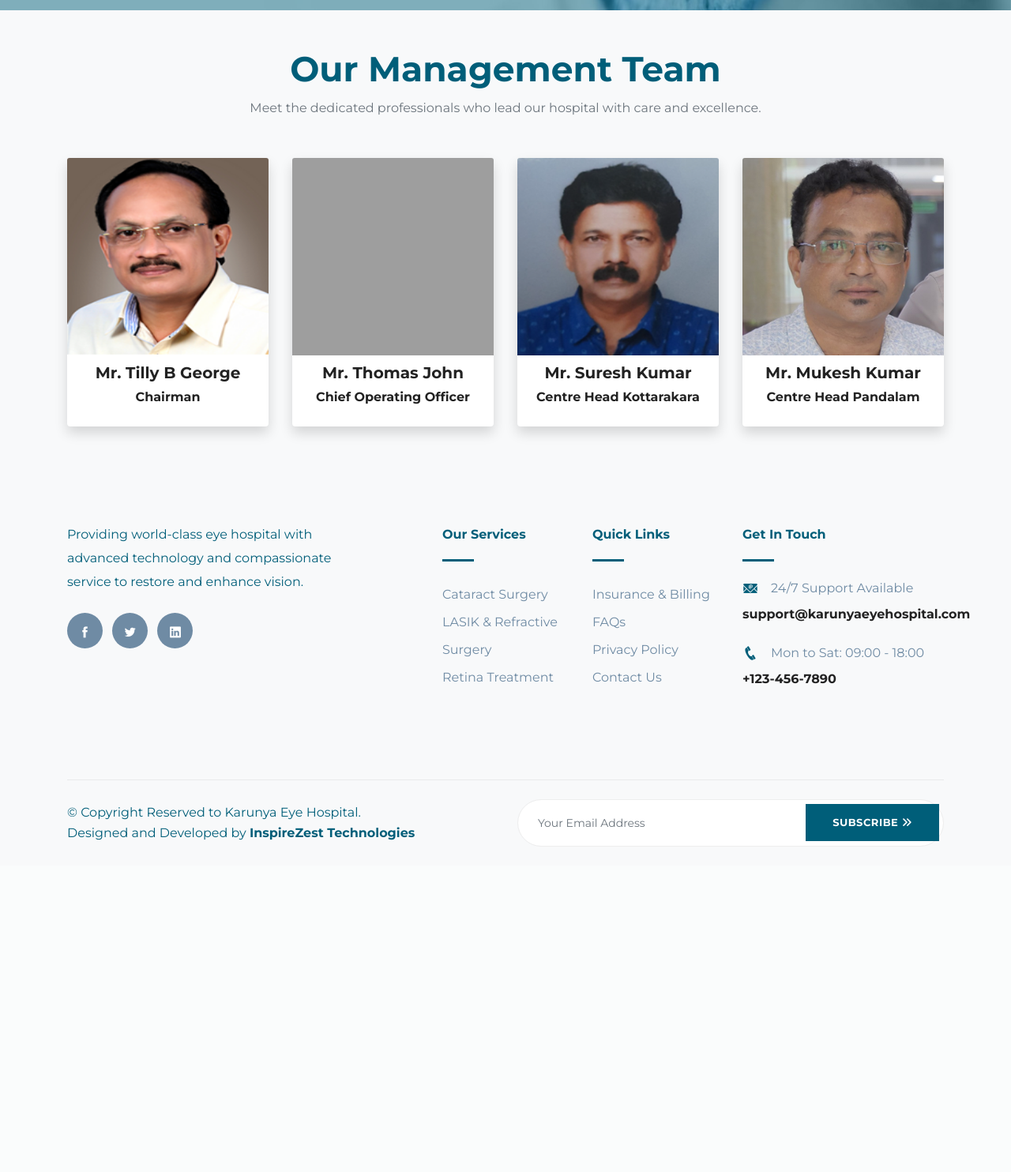
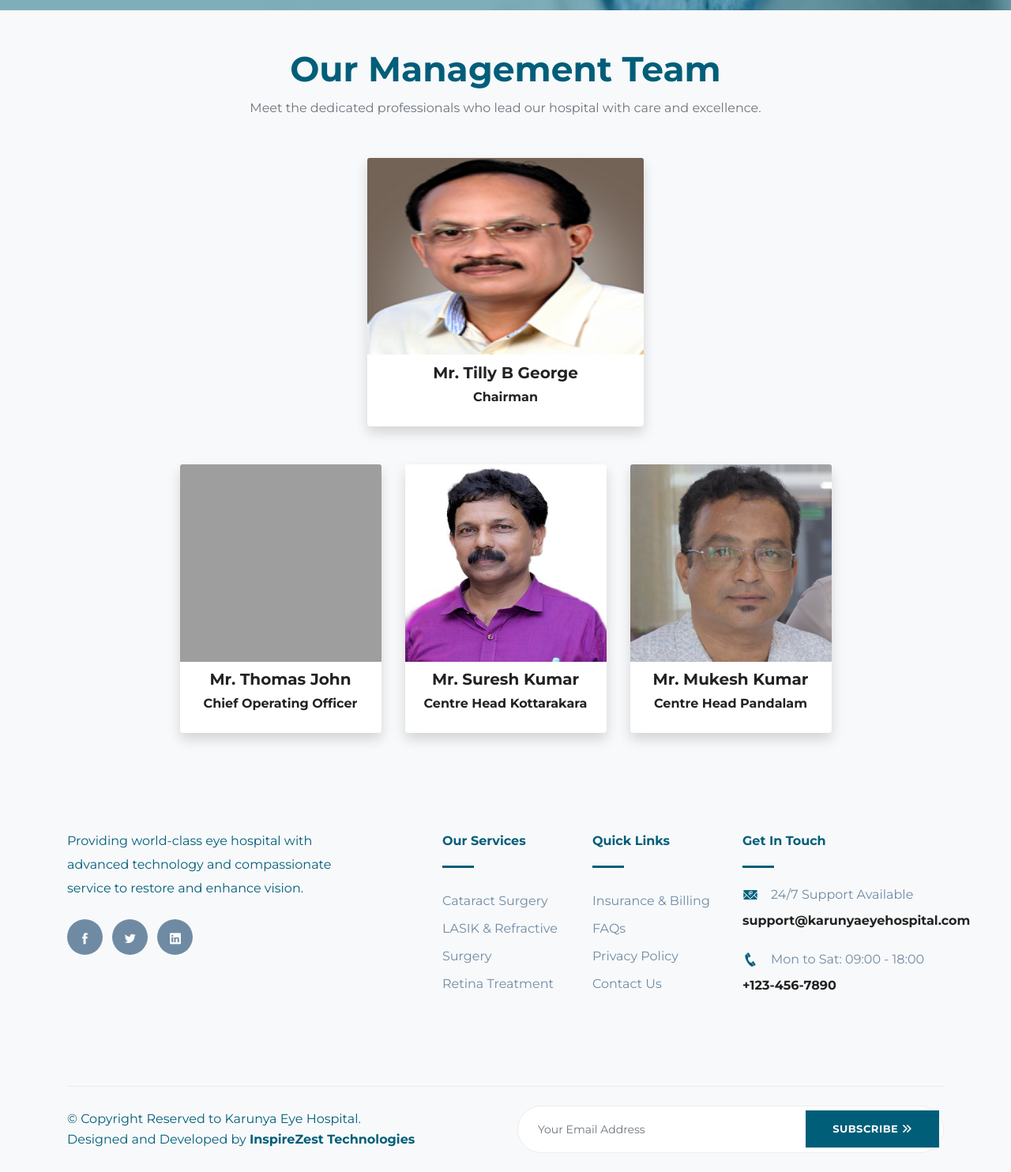
Before and after one commit to ankuxsshh/karunya.eyehospital, a Django app: page /managements in a window 1280 px wide. Shown: the part 421-1905 px from the top of the page at 79% size. Before the commit the page ends 1493 px from the top, so only its background shows below. Run offline with Django 5.2, Linux system fonts and the light colour scheme; some libraries are stand-ins or nearby versions; grey boxes are pictures that could not be loaded.

Commit message:
lastupdates

```diff
--- a/templates/managements.html
+++ b/templates/managements.html
@@ -29,9 +29,10 @@
         <h2 class="title-color">Our Management Team</h2>
         <p class="text-muted">Meet the dedicated professionals who lead our hospital with care and excellence.</p>
       </div>
-      <div class="row justify-content-center">
-        <!-- Card 1 -->
-        <div class="col-md-6 col-lg-3 d-flex align-items-stretch mb-4">
+
+      <!-- Row 1: Chairman Centered -->
+      <div class="row justify-content-center mb-4">
+        <div class="col-md-6 col-lg-4 d-flex align-items-stretch mb-4">
           <div class="card border-0 shadow rounded text-center w-100">
             <img src="{% static 'images/chairman.png' %}" class="card-img-top img-fluid" alt="Chairman" />
             <div class="card-body">
@@ -40,7 +41,10 @@
             </div>
           </div>
         </div>
+      </div>
 
+      <!-- Row 2: Other Management Members -->
+      <div class="row justify-content-center">
         <!-- Card 2 -->
         <div class="col-md-6 col-lg-3 d-flex align-items-stretch mb-4">
           <div class="card border-0 shadow rounded text-center w-100">
@@ -55,7 +59,7 @@
         <!-- Card 3 -->
         <div class="col-md-6 col-lg-3 d-flex align-items-stretch mb-4">
           <div class="card border-0 shadow rounded text-center w-100">
-            <img src="{% static 'images/centreheadd.png' %}" class="card-img-top img-fluid" alt="Centre Head" />
+            <img src="{% static 'images/suresh.jpg' %}" class="card-img-top img-fluid" alt="Centre Head" />
             <div class="card-body">
               <h5 class="card-title mb-1">Mr. Suresh Kumar</h5>
               <h4 class="card-title fs-5">Centre Head Kottarakara</h4>
```
Also changed, not shown: db.sqlite3, static/images/suresh.jpg (added).
